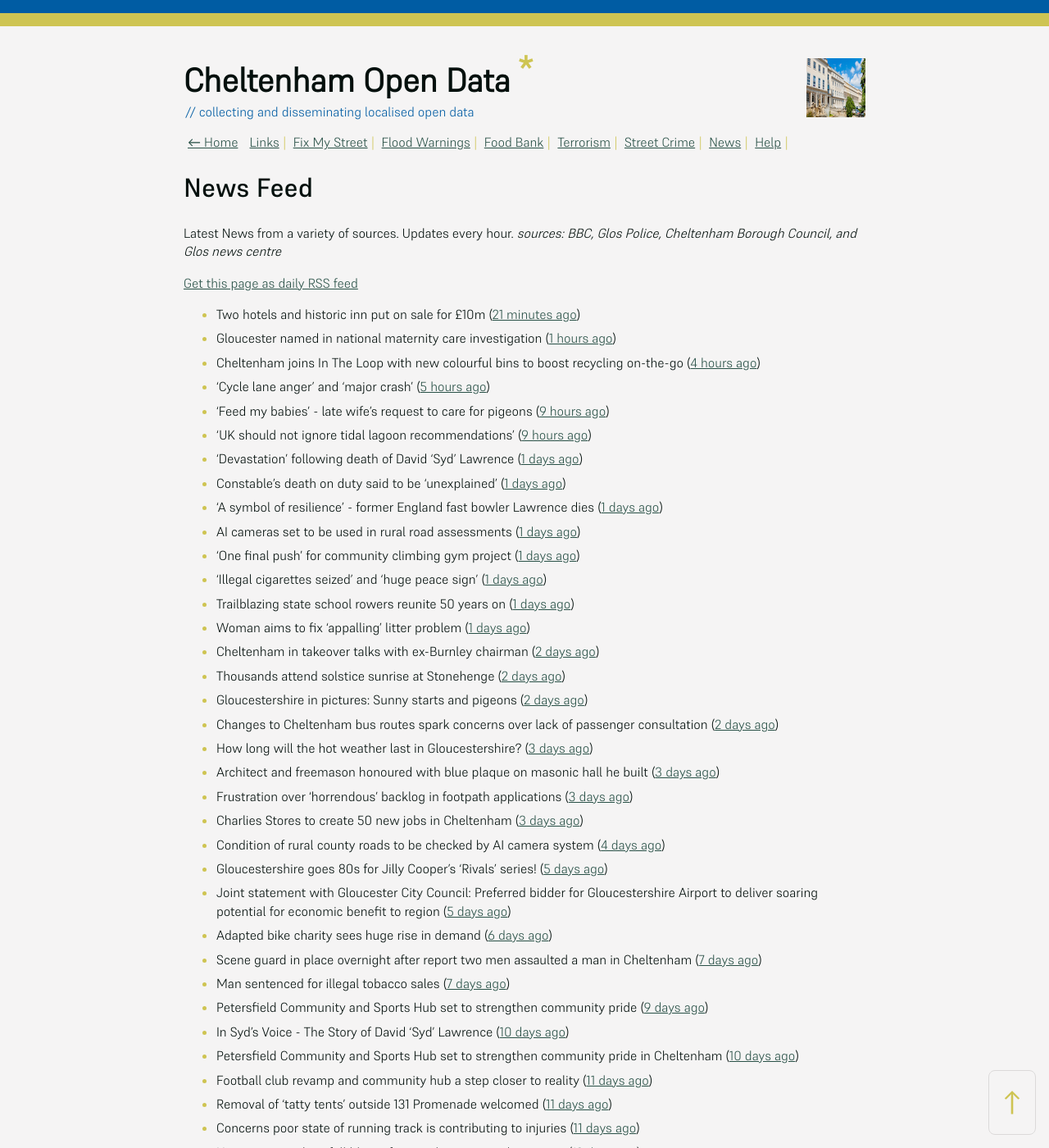
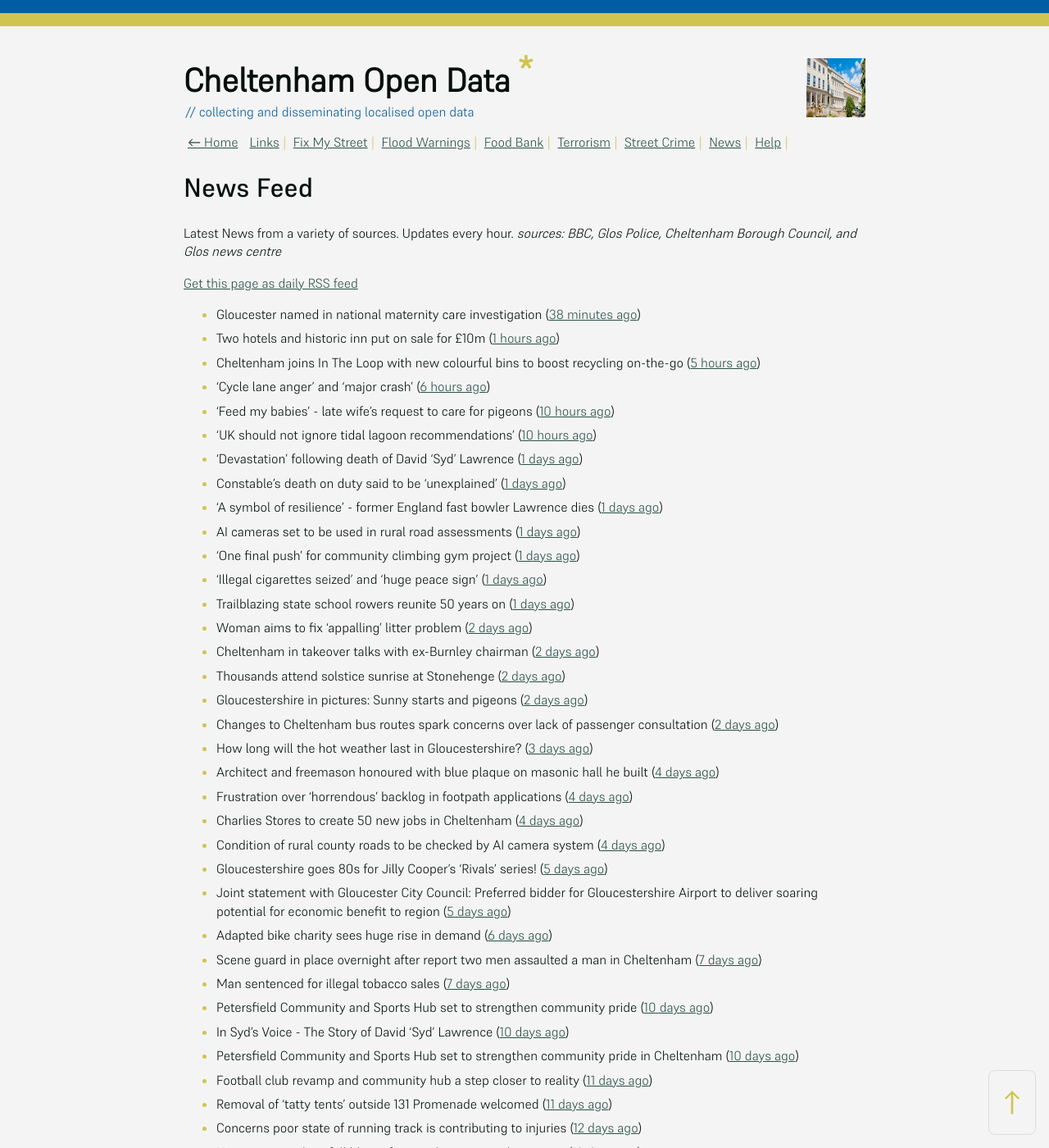
Before and after one commit to mat-0/cheltenham-open-data, a Jekyll site: the page built from _pages/news.md, in a window 1280 px wide and 1400 px high. Shown: the whole window at 82% size. Built offline with Jekyll 4.4.1, drawn with Linux system fonts in a browser that asks for light colours; some of the changed text lies outside the part shown.

Commit message:
Updated 2025-06-23 15:57:56

```diff
--- a/_pages/news.md
+++ b/_pages/news.md
@@ -12,12 +12,12 @@ _sources: BBC, Glos Police, Cheltenham Borough Council, and Glos news centre_
 [Get this page as daily RSS feed](/daily.rss)
 
 <!-- news_marker starts -->
-- Two hotels and historic inn put on sale for £10m ([21 minutes ago](https://www.bbc.com/news/articles/c5y0vl7v84xo))
-- Gloucester named in national maternity care investigation ([1 hours ago](https://www.bbc.com/news/articles/c994x95yygyo))
-- Cheltenham joins In The Loop with new colourful bins to boost recycling on-the-go ([4 hours ago](https://www.cheltenham.gov.uk/news/article/3022/cheltenham_joins_in_the_loop_with_new_colourful_bins_to_boost_recycling_on-the-go))
-- 'Cycle lane anger' and 'major crash' ([5 hours ago](https://www.bbc.com/news/articles/cy0w90d8dn6o))
-- 'Feed my babies' - late wife's request to care for pigeons ([9 hours ago](https://www.bbc.com/news/videos/cn5kz4470rqo))
-- 'UK should not ignore tidal lagoon recommendations' ([9 hours ago](https://www.bbc.com/news/articles/cvgd5ey411mo))
+- Gloucester named in national maternity care investigation ([38 minutes ago](https://www.bbc.com/news/articles/c994x95yygyo))
+- Two hotels and historic inn put on sale for £10m ([1 hours ago](https://www.bbc.com/news/articles/c5y0vl7v84xo))
+- Cheltenham joins In The Loop with new colourful bins to boost recycling on-the-go ([5 hours ago](https://www.cheltenham.gov.uk/news/article/3022/cheltenham_joins_in_the_loop_with_new_colourful_bins_to_boost_recycling_on-the-go))
+- 'Cycle lane anger' and 'major crash' ([6 hours ago](https://www.bbc.com/news/articles/cy0w90d8dn6o))
+- 'Feed my babies' - late wife's request to care for pigeons ([10 hours ago](https://www.bbc.com/news/videos/cn5kz4470rqo))
+- 'UK should not ignore tidal lagoon recommendations' ([10 hours ago](https://www.bbc.com/news/articles/cvgd5ey411mo))
 - 'Devastation' following death of David 'Syd' Lawrence ([1 days ago](https://www.bbc.com/news/articles/cvg9r0j5g08o))
 - Constable's death on duty said to be 'unexplained' ([1 days ago](https://www.bbc.com/news/articles/c39z0d12k88o))
 - 'A symbol of resilience' - former England fast bowler Lawrence dies ([1 days ago](https://www.bbc.com/sport/cricket/articles/c07d973k0zzo))
@@ -25,38 +25,38 @@ _sources: BBC, Glos Police, Cheltenham Borough Council, and Glos news centre_
 - 'One final push' for community climbing gym project ([1 days ago](https://www.bbc.com/news/articles/cx2v55q5kpeo))
 - 'Illegal cigarettes seized' and 'huge peace sign' ([1 days ago](https://www.bbc.com/news/articles/cy9x4grl3zno))
 - Trailblazing state school rowers reunite 50 years on ([1 days ago](https://www.bbc.com/news/articles/ce9xgerg0n5o))
-- Woman aims to fix 'appalling' litter problem ([1 days ago](https://www.bbc.com/news/articles/cqjq05rv191o))
+- Woman aims to fix 'appalling' litter problem ([2 days ago](https://www.bbc.com/news/articles/cqjq05rv191o))
 - Cheltenham in takeover talks with ex-Burnley chairman ([2 days ago](https://www.bbc.com/sport/football/articles/ckg3v5135meo))
 - Thousands attend solstice sunrise at Stonehenge ([2 days ago](https://www.bbc.com/news/articles/cg75gp1y233o))
 - Gloucestershire in pictures: Sunny starts and pigeons ([2 days ago](https://www.bbc.com/news/articles/cwye9g90870o))
 - Changes to Cheltenham bus routes spark concerns over lack of passenger consultation ([2 days ago](https://gloucesternewscentre.co.uk/changes-to-cheltenham-bus-routes-spark-concerns-over-lack-of-passenger-consultation/))
 - How long will the hot weather last in Gloucestershire? ([3 days ago](https://www.bbc.co.uk/sounds/play/p0lkf1rq))
-- Architect and freemason honoured with blue plaque on masonic hall he built ([3 days ago](https://gloucesternewscentre.co.uk/architect-and-freemason-honoured-with-blue-plaque-on-masonic-hall-he-built/))
-- Frustration over ‘horrendous’ backlog in footpath applications ([3 days ago](https://gloucesternewscentre.co.uk/frustration-over-horrendous-backlog-in-footpath-applications/))
-- Charlies Stores to create 50 new jobs in Cheltenham ([3 days ago](https://gloucesternewscentre.co.uk/charlies-stores-to-create-50-new-jobs-in-cheltenham/))
+- Architect and freemason honoured with blue plaque on masonic hall he built ([4 days ago](https://gloucesternewscentre.co.uk/architect-and-freemason-honoured-with-blue-plaque-on-masonic-hall-he-built/))
+- Frustration over ‘horrendous’ backlog in footpath applications ([4 days ago](https://gloucesternewscentre.co.uk/frustration-over-horrendous-backlog-in-footpath-applications/))
+- Charlies Stores to create 50 new jobs in Cheltenham ([4 days ago](https://gloucesternewscentre.co.uk/charlies-stores-to-create-50-new-jobs-in-cheltenham/))
 - Condition of rural county roads to be checked by AI camera system ([4 days ago](https://gloucesternewscentre.co.uk/condition-of-rural-county-roads-to-be-checked-by-ai-camera-system/))
 - Gloucestershire goes 80s for Jilly Cooper’s ‘Rivals’ series! ([5 days ago](https://www.bbc.co.uk/sounds/play/p0ljxnh1))
 - Joint statement with Gloucester City Council: Preferred bidder for Gloucestershire Airport to deliver soaring potential for economic benefit to region ([5 days ago](https://www.cheltenham.gov.uk/news/article/3021/joint_statement_with_gloucester_city_council_preferred_bidder_for_gloucestershire_airport_to_deliver_soaring_potential_for_economic_benefit_to_region))
 - Adapted bike charity sees huge rise in demand ([6 days ago](https://www.bbc.co.uk/sounds/play/p0ljrsvr))
 - Scene guard in place overnight after report two men assaulted a man in Cheltenham ([7 days ago](https://gloucesternewscentre.co.uk/scene-guard-in-place-overnight-after-report-two-men-assaulted-a-man-in-cheltenham/))
 - Man sentenced for illegal tobacco sales ([7 days ago](https://gloucesternewscentre.co.uk/man-sentenced-for-illegal-tobacco-sales/))
-- Petersfield Community and Sports Hub set to strengthen community pride ([9 days ago](https://gloucesternewscentre.co.uk/petersfield-community-and-sports-hub-set-to-strengthen-community-pride/))
+- Petersfield Community and Sports Hub set to strengthen community pride ([10 days ago](https://gloucesternewscentre.co.uk/petersfield-community-and-sports-hub-set-to-strengthen-community-pride/))
 - In Syd's Voice - The Story of David 'Syd' Lawrence ([10 days ago](https://www.bbc.co.uk/sounds/play/p0lj4vvq))
 - Petersfield Community and Sports Hub set to strengthen community pride in Cheltenham ([10 days ago](https://www.cheltenham.gov.uk/news/article/3020/petersfield_community_and_sports_hub_set_to_strengthen_community_pride_in_cheltenham))
 - Football club revamp and community hub a step closer to reality ([11 days ago](https://gloucesternewscentre.co.uk/football-club-revamp-and-community-hub-a-step-closer-to-reality/))
 - Removal of ‘tatty tents’ outside 131 Promenade welcomed ([11 days ago](https://gloucesternewscentre.co.uk/removal-of-tatty-tents-outside-131-promenade-welcomed/))
-- Concerns poor state of running track is contributing to injuries ([11 days ago](https://gloucesternewscentre.co.uk/concerns-poor-state-of-running-track-is-contributing-to-injuries/))
-- Hospice grounds in full bloom for popular open gardens event ([12 days ago](https://gloucesternewscentre.co.uk/hospice-grounds-in-full-bloom-for-popular-open-gardens-event/))
-- Shire Hall Lib Dems urged to reopen Cheltenham’s Swindon Road tip ([13 days ago](https://gloucesternewscentre.co.uk/shire-hall-lib-dems-urged-to-reopen-cheltenhams-swindon-road-tip/))
-- Funding for Cheltenham sports community hub set for approval ([13 days ago](https://gloucesternewscentre.co.uk/funding-for-cheltenham-sports-community-hub-set-for-approval/))
+- Concerns poor state of running track is contributing to injuries ([12 days ago](https://gloucesternewscentre.co.uk/concerns-poor-state-of-running-track-is-contributing-to-injuries/))
+- Hospice grounds in full bloom for popular open gardens event ([13 days ago](https://gloucesternewscentre.co.uk/hospice-grounds-in-full-bloom-for-popular-open-gardens-event/))
+- Shire Hall Lib Dems urged to reopen Cheltenham’s Swindon Road tip ([14 days ago](https://gloucesternewscentre.co.uk/shire-hall-lib-dems-urged-to-reopen-cheltenhams-swindon-road-tip/))
+- Funding for Cheltenham sports community hub set for approval ([14 days ago](https://gloucesternewscentre.co.uk/funding-for-cheltenham-sports-community-hub-set-for-approval/))
 - Man ‘alarmed’ to find home included ‘without consent’ in 4000-house plan near M5 ([16 days ago](https://gloucesternewscentre.co.uk/man-alarmed-to-find-home-included-without-consent-in-4000-house-plan-near-m5/))
 - Cheltenham celebrates 10 years of prestigious Purple Flag ([17 days ago](https://www.cheltenham.gov.uk/news/article/3019/cheltenham_celebrates_10_years_of_prestigious_purple_flag))
 - Reshaping Cheltenham’s future with latest cabinet portfolio announcements ([17 days ago](https://www.cheltenham.gov.uk/news/article/3018/reshaping_cheltenhams_future_with_latest_cabinet_portfolio_announcements))
-- Cheltenham and Tewkesbury planners blasted for ‘caring more about bats than police’ in Elms Park decision ([17 days ago](https://gloucesternewscentre.co.uk/cheltenham-and-tewkesbury-planners-blasted-for-caring-more-about-bats-than-police-in-elms-park-decision/))
-- Gloucestershire Constabulary supports National Police Chiefs’ Council’s 2Wheel Operation ([17 days ago](https://gloucesternewscentre.co.uk/gloucestershire-constabulary-supports-national-police-chiefs-councils-2wheel-operation/))
-- Decision on tapas bar which wants people to ‘enjoy good food and nice wine’ ([17 days ago](https://gloucesternewscentre.co.uk/decision-on-tapas-bar-which-wants-people-to-enjoy-good-food-and-nice-wine/))
+- Cheltenham and Tewkesbury planners blasted for ‘caring more about bats than police’ in Elms Park decision ([18 days ago](https://gloucesternewscentre.co.uk/cheltenham-and-tewkesbury-planners-blasted-for-caring-more-about-bats-than-police-in-elms-park-decision/))
+- Gloucestershire Constabulary supports National Police Chiefs’ Council’s 2Wheel Operation ([18 days ago](https://gloucesternewscentre.co.uk/gloucestershire-constabulary-supports-national-police-chiefs-councils-2wheel-operation/))
+- Decision on tapas bar which wants people to ‘enjoy good food and nice wine’ ([18 days ago](https://gloucesternewscentre.co.uk/decision-on-tapas-bar-which-wants-people-to-enjoy-good-food-and-nice-wine/))
 - Development consent granted for M5 Junction 10 Improvements Scheme ([18 days ago](https://gloucesternewscentre.co.uk/development-consent-granted-for-m5-junction-10-improvements-scheme/))
-- £25k cash boost for much-loved Cheltenham Playhouse ([19 days ago](https://gloucesternewscentre.co.uk/25k-cash-boost-for-much-loved-cheltenham-playhouse/))
+- £25k cash boost for much-loved Cheltenham Playhouse ([20 days ago](https://gloucesternewscentre.co.uk/25k-cash-boost-for-much-loved-cheltenham-playhouse/))
 - £25k cash boost for much-loved Cheltenham Playhouse ([20 days ago](https://www.cheltenham.gov.uk/news/article/3017/25k_cash_boost_for_much-loved_cheltenham_playhouse))
 - Neighbourhood Watch encourages people to join to deter crime ([21 days ago](https://gloucesternewscentre.co.uk/neighbourhood-watch-encourages-people-to-join-to-deter-crime/))
 - ‘Ironic’ 131 Promenade precedent being used for Pittville Pump Room cafe plans ([21 days ago](https://gloucesternewscentre.co.uk/ironic-131-promenade-precedent-being-used-for-pittville-pump-room-cafe-plans/))
```
Also changed, not shown: _data/flood.json (+4 -4 lines), index.md (+5 -5 lines).
